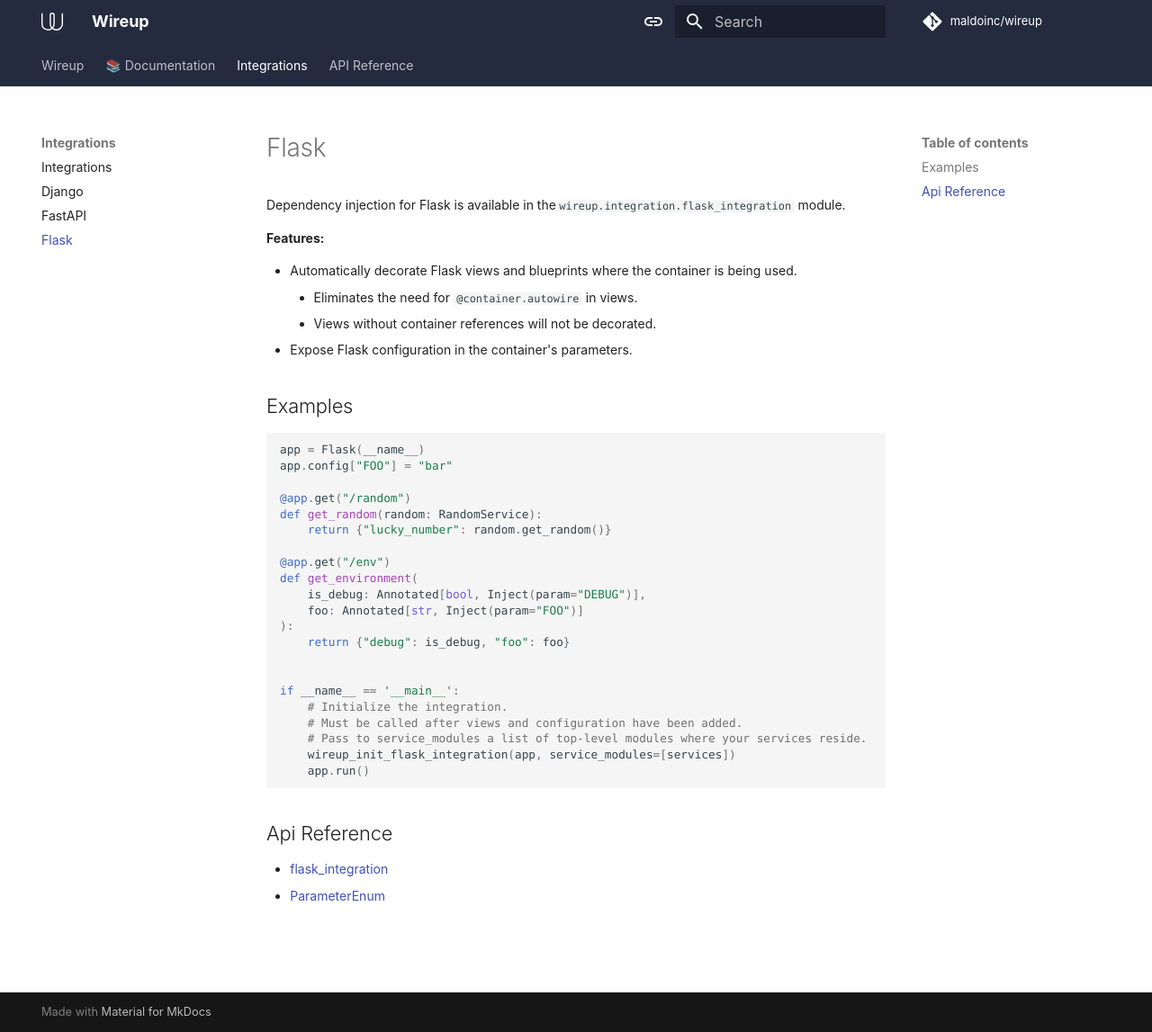
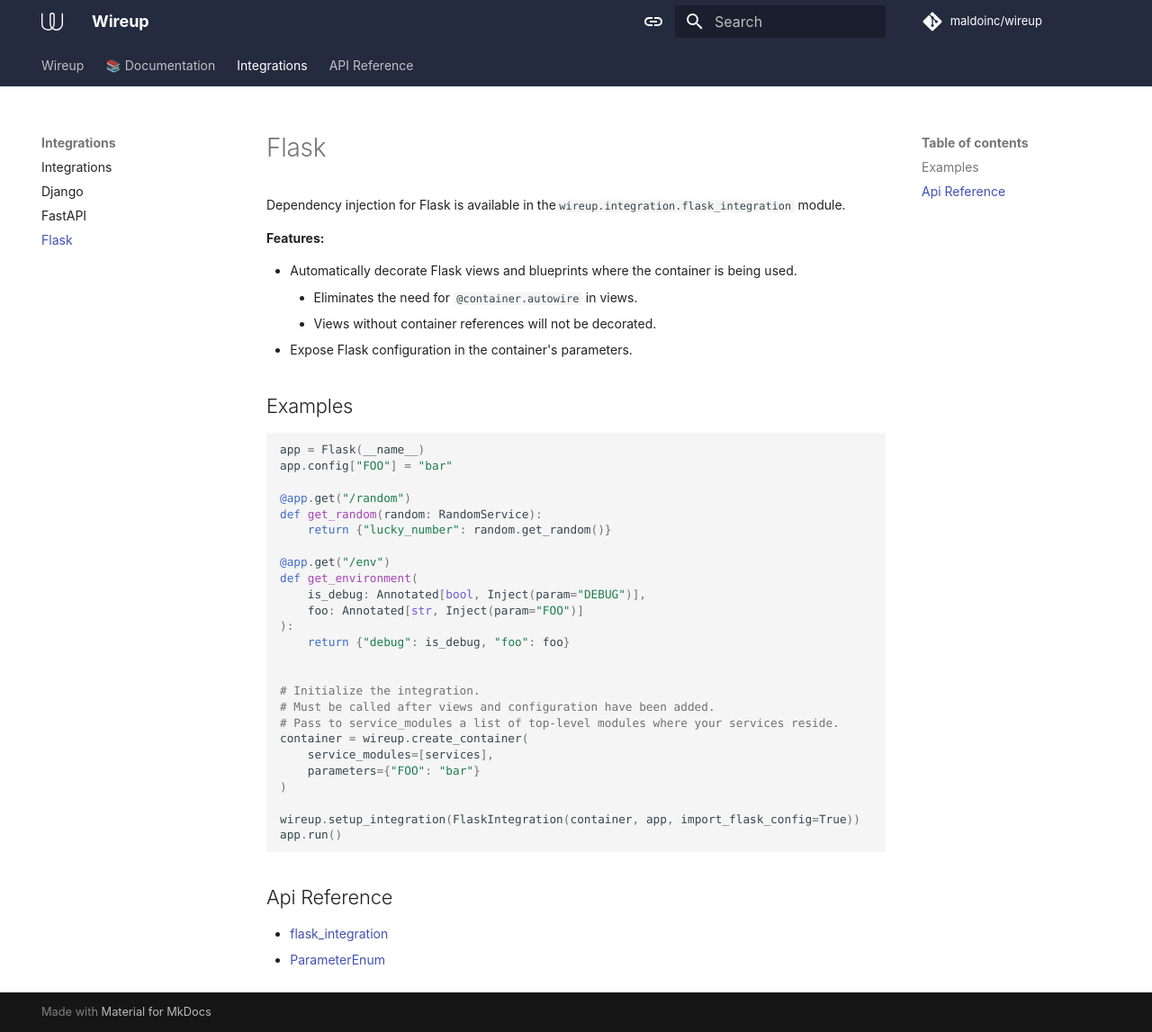
Before and after one commit to maldoinc/wireup, an MkDocs documentation site: the page built from docs/pages/integrations/flask.md, in a window 1280 px wide and 1147 px high. Shown: the whole window at 90% size. Built offline with MkDocs 1.6.1 and Material for MkDocs 9.7.7, drawn with Linux system fonts in a browser that asks for light colours; some web fonts are replaced; comment, search, counter and statistics services are not loaded; the version menu is left out.

Commit message:
Update flask docs

````diff
--- a/docs/pages/integrations/flask.md
+++ b/docs/pages/integrations/flask.md
@@ -26,12 +26,16 @@ def get_environment(
     return {"debug": is_debug, "foo": foo}
 
 
-if __name__ == '__main__':
-    # Initialize the integration.
-    # Must be called after views and configuration have been added.
-    # Pass to service_modules a list of top-level modules where your services reside.
-    wireup_init_flask_integration(app, service_modules=[services])
-    app.run()
+# Initialize the integration.
+# Must be called after views and configuration have been added.
+# Pass to service_modules a list of top-level modules where your services reside.
+container = wireup.create_container(
+    service_modules=[services],
+    parameters={"FOO": "bar"}
+)
+
+wireup.setup_integration(FlaskIntegration(container, app, import_flask_config=True))
+app.run()
 ```
 
 ## Api Reference
````
